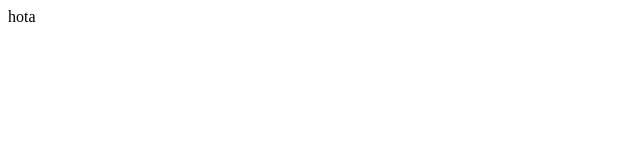
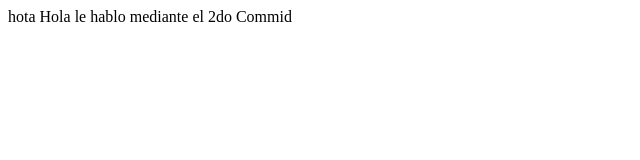
Before and after one commit to Gustavo-Marquez-Mendieta/1mer-Proyecto-de-Marzo, a plain HTML site: page index.html in a window 1280 px wide. Shown: the whole page, without its empty margins (0-640 px from the left). Drawn offline with Linux system fonts and the light colour scheme.

Commit message:
2do Commind

```diff
--- a/index.html
+++ b/index.html
@@ -1,3 +1,4 @@
 <html>
     hota
+    Hola le hablo mediante el 2do Commid
 </html>
```
